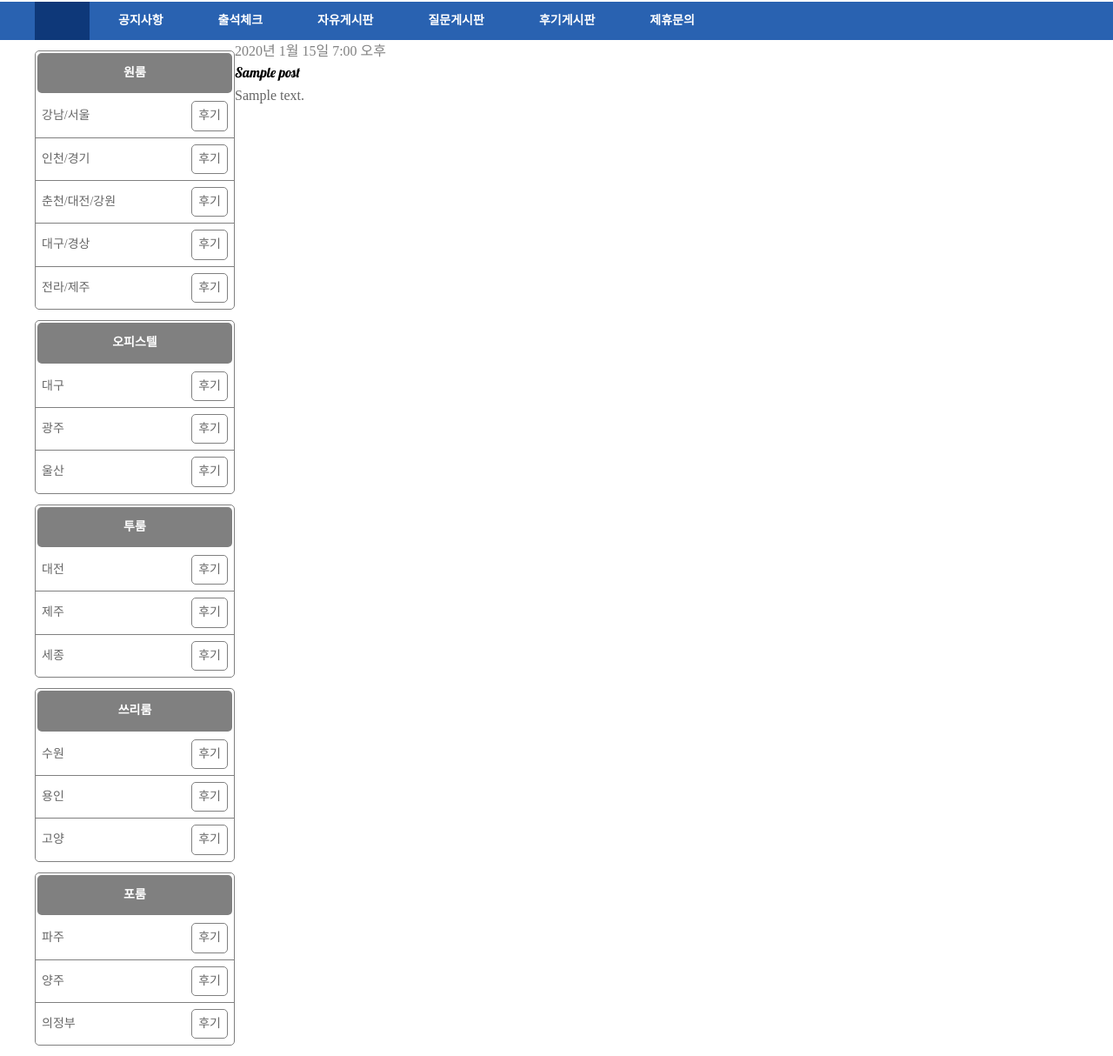
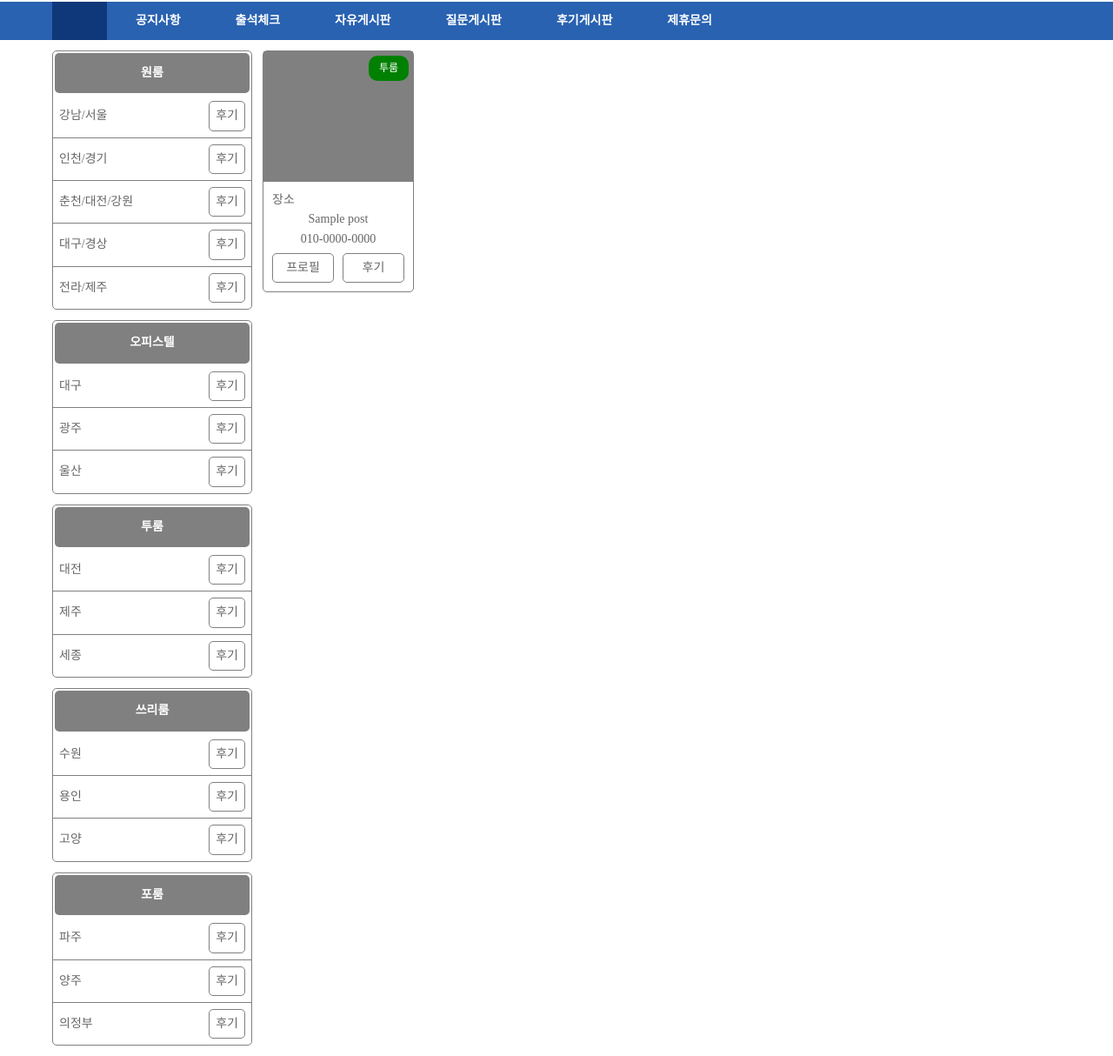
Before and after one commit to yyoungjin/roommatchingsite, a Django app: page / in a window 1280 px wide. Shown: the part 1244-2458 px from the top of the page at 87% size. Run offline with Django 5.2, Linux system fonts and the light colour scheme; tables that the repository leaves empty hold one stand-in row (values such as "Sample post"); some libraries are stand-ins or nearby versions.

Commit message:
#1 feat: main page post list

```diff
--- a/blog/static/css/blog.css
+++ b/blog/static/css/blog.css
@@ -84,12 +84,13 @@ html {
   -webkit-tap-highlight-color: rgba(0, 0, 0, 0);
 }
 .max-width-1200 {
-  max-width: 1200px;
+  width: min(1200px, 100%);
+  padding: 0 20px;
   margin: 0 auto;
 }
 
 header .login_info {
-  width: 1200px;
+  /* width: 1200px; */
   height: auto;
   margin: 0 auto;
   padding-top: 3px;
@@ -98,7 +99,7 @@ header .login_info {
 }
 
 header .wrap {
-  width: 1200px;
+  /* width: 1200px; */
   height: 80px;
   margin: 0 auto;
   display: table;
@@ -157,8 +158,6 @@ nav {
 }
 
 nav.pc {
-  width: 100%;
-  min-width: 1200px;
   z-index: 98;
   height: 44px;
   background-color: #2962b1;
@@ -167,15 +166,11 @@ nav.pc {
 
 nav.pc .nav_header {
   position: relative;
-  width: 1200px;
-  margin: 0 auto;
-  padding: 0 0px;
   color: white;
 }
 
 nav.pc {
   width: 100%;
-  min-width: 1200px;
   z-index: 98;
   height: 44px;
   background-color: #2962b1;
--- /dev/null
+++ b/blog/static/css/post_list.css
@@ -0,0 +1,53 @@
+.main_post-container {
+  display: grid;
+  grid-template-columns: repeat(5, 1fr);
+  grid-gap: 12px;
+  margin-top: 12px;
+  margin-left: 12px;
+}
+@media screen and (max-width: 1048px) {
+  .main_post-container {
+    grid-template-columns: repeat(4, 1fr);
+  }
+}
+
+.main_post-box {
+  border: 1px solid gray;
+  border-radius: 5px;
+}
+.main-post--top {
+  height: 150px;
+  background-color: gray;
+  position: relative;
+}
+.main-post--top .main-post--type {
+  position: absolute;
+  top: 5px;
+  right: 5px;
+  color: white;
+  background-color: green;
+  border-radius: 10px;
+  font-size: 12px;
+  padding: 5px 12px;
+}
+.main-post--bottom {
+  padding: 10px;
+  font-size: 14px;
+}
+.main-post--author,
+.main-post--phone {
+  text-align: center;
+}
+.main-post--bottom div:last-child {
+  display: flex;
+  justify-content: space-between;
+  gap: 5px;
+}
+.main-post--bottom div:last-child > a {
+  border-radius: 5px;
+  border: 1px solid gray;
+  width: calc(50% - 5px);
+  text-align: center;
+  padding: 5px;
+  margin-top: 5px;
+}
--- a/blog/templates/blog/base.html
+++ b/blog/templates/blog/base.html
@@ -17,6 +17,7 @@
     />
     <link rel="stylesheet" href="{% static 'css/blog.css' %}" />
     <link rel="stylesheet" href="{% static 'css/sidebar.css' %}" />
+    <link rel="stylesheet" href="{% static 'css/post_list.css' %}" />
   </head>
   <body>
     <header>
@@ -129,7 +130,7 @@
       </div>
     </header>
     <nav class="pc">
-      <div class="nav_header">
+      <div class="nav_header max-width-1200">
         <div class="header_menu">
           <a href="/" class="menu_box home" title="홈"
             ><i class="fa fa-home"></i
--- a/blog/templates/blog/post_list.html
+++ b/blog/templates/blog/post_list.html
@@ -1,13 +1,24 @@
-{% extends 'blog/base.html' %}
-
-{% block content %}
-    {% for post in posts %}
-        <div class="post">
-            <div class="date">
-                {{ post.published_date }}
-            </div>
-            <h1><a href="{% url 'post_detail' pk=post.pk %}">{{ post.title }}</a></h1>
-            <p>{{ post.text|linebreaksbr }}</p>
-        </div>
-    {% endfor %}
+{% extends 'blog/base.html' %} {% block content %}
+<div class="main_post-container">
+  {% for post in posts %}
+  <div class="main_post-box">
+    <div class="main-post--top">
+      <!-- <img src="{{ post.image.url }}" alt="post image" /> -->
+      <div class="main-post--type">투룸</div>
+    </div>
+    <div class="main-post--bottom">
+      <div class="main-post--location">장소</div>
+      <div class="main-post--author">{{ post.title }}</div>
+      <div class="main-post--phone">010-0000-0000</div>
+      <div>
+        <a href="">프로필</a>
+        <a href="">후기</a>
+      </div>
+    </div>
+    <!-- <div class="main-post--date">{{ post.published_date }}</div> -->
+    <!-- <h1><a href="{% url 'post_detail' pk=post.pk %}">{{ post.title }}</a></h1> -->
+    <!-- <p>{{ post.text|linebreaksbr }}</p> -->
+  </div>
+  {% endfor %}
+</div>
 {% endblock %}
```
